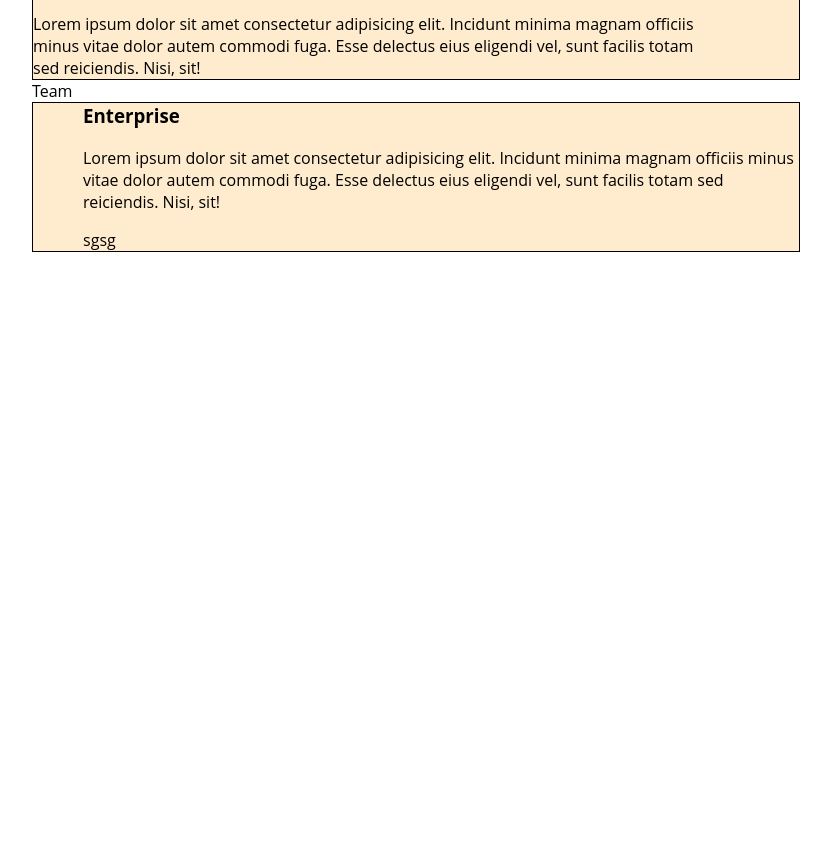
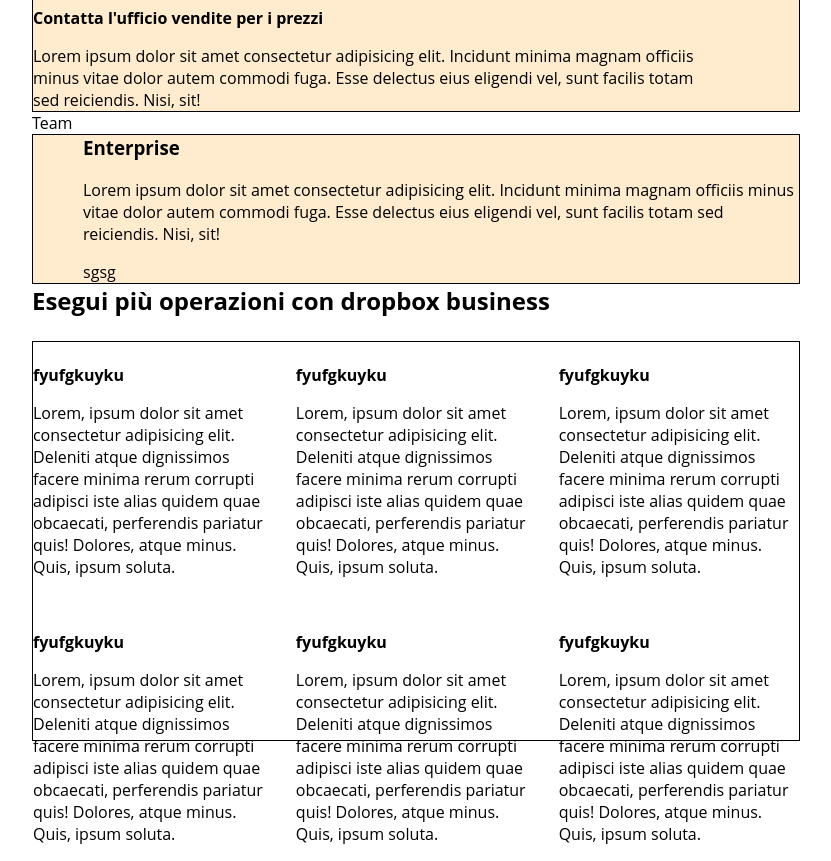
Before and after one commit to Marcosshyguy/htmlcss-dropbox, a plain HTML site: page index.html in a window 1280 px wide. Shown: the part 971-1832 px from the top of the page, without its empty margins (224-1055 px from the left). Before the commit the page ends 1223 px from the top, so only its background shows below. Drawn offline with Linux system fonts and the light colour scheme.

Commit message:
create the 4th section

```diff
--- a/css/style.css
+++ b/css/style.css
@@ -28,6 +28,7 @@ h1,h2,h3,h4,h5,h6,p{
     margin-bottom: 1em;
 }
 
+
 /* header */
 
 header{
@@ -44,6 +45,10 @@ header{
 .medium-container{
     width: 60%;
     margin: 0 auto;
+}
+
+.mgt{
+    margin-top: 2em;
 }
 
 
@@ -117,7 +122,7 @@ header{
     border: 1px solid black;
 }
 
-/* second-section */
+/* second-section third-section*/
 
 .row2{
     display: flex;
@@ -131,4 +136,18 @@ header{
 }
 
 
-/* third-section */
+/* 4thsection */
+.row4{
+    display: flex;
+    justify-content: space-between;
+    align-items: flex-start;
+    flex-wrap: wrap;
+    gap: 15px;
+    /* debug */
+    height: 400px;
+    border: 1px solid black;
+}
+
+.col4{
+    width: calc(100% / 3 - 15px);
+}
--- a/index.html
+++ b/index.html
@@ -52,7 +52,7 @@
     <!-- main -->
     <main>
     <!-- 1stgrid -->
-        <section class="first-section medium-container">
+        <section class="medium-container mgt">
             <h2>Trova il tuo piano di business</h2>
             <input type="radio-button" value="Fatturazione Mensile">
             <input type="radio-button" value="Fatturazione Annuale">
@@ -182,6 +182,41 @@
 
 
     <!-- 4thsection -->
+    <section class="fourth-section medium-container">
+        <h2>Esegui più operazioni con dropbox business</h2>
+        <div class="row4">
+            <div class="col4">
+                <img src="" alt="">
+                <h4>fyufgkuyku</h4>
+                <p>Lorem, ipsum dolor sit amet consectetur adipisicing elit. Deleniti atque dignissimos facere minima rerum corrupti adipisci iste alias quidem quae obcaecati, perferendis pariatur quis! Dolores, atque minus. Quis, ipsum soluta.</p>
+            </div>
+            <div class="col4">
+                <img src="" alt="">
+                <h4>fyufgkuyku</h4>
+                <p>Lorem, ipsum dolor sit amet consectetur adipisicing elit. Deleniti atque dignissimos facere minima rerum corrupti adipisci iste alias quidem quae obcaecati, perferendis pariatur quis! Dolores, atque minus. Quis, ipsum soluta.</p>
+            </div>
+            <div class="col4">
+                <img src="" alt="">
+                <h4>fyufgkuyku</h4>
+                <p>Lorem, ipsum dolor sit amet consectetur adipisicing elit. Deleniti atque dignissimos facere minima rerum corrupti adipisci iste alias quidem quae obcaecati, perferendis pariatur quis! Dolores, atque minus. Quis, ipsum soluta.</p>
+            </div>
+            <div class="col4">
+                <img src="" alt="">
+                <h4>fyufgkuyku</h4>
+                <p>Lorem, ipsum dolor sit amet consectetur adipisicing elit. Deleniti atque dignissimos facere minima rerum corrupti adipisci iste alias quidem quae obcaecati, perferendis pariatur quis! Dolores, atque minus. Quis, ipsum soluta.</p>
+            </div>
+            <div class="col4">
+                <img src="" alt="">
+                <h4>fyufgkuyku</h4>
+                <p>Lorem, ipsum dolor sit amet consectetur adipisicing elit. Deleniti atque dignissimos facere minima rerum corrupti adipisci iste alias quidem quae obcaecati, perferendis pariatur quis! Dolores, atque minus. Quis, ipsum soluta.</p>
+            </div>
+            <div class="col4">
+                <img src="" alt="">
+                <h4>fyufgkuyku</h4>
+                <p>Lorem, ipsum dolor sit amet consectetur adipisicing elit. Deleniti atque dignissimos facere minima rerum corrupti adipisci iste alias quidem quae obcaecati, perferendis pariatur quis! Dolores, atque minus. Quis, ipsum soluta.</p>
+            </div>
+        </div>
+    </section>
     <!-- end 4thsection -->
 
     <!-- 5thsection -->
```
